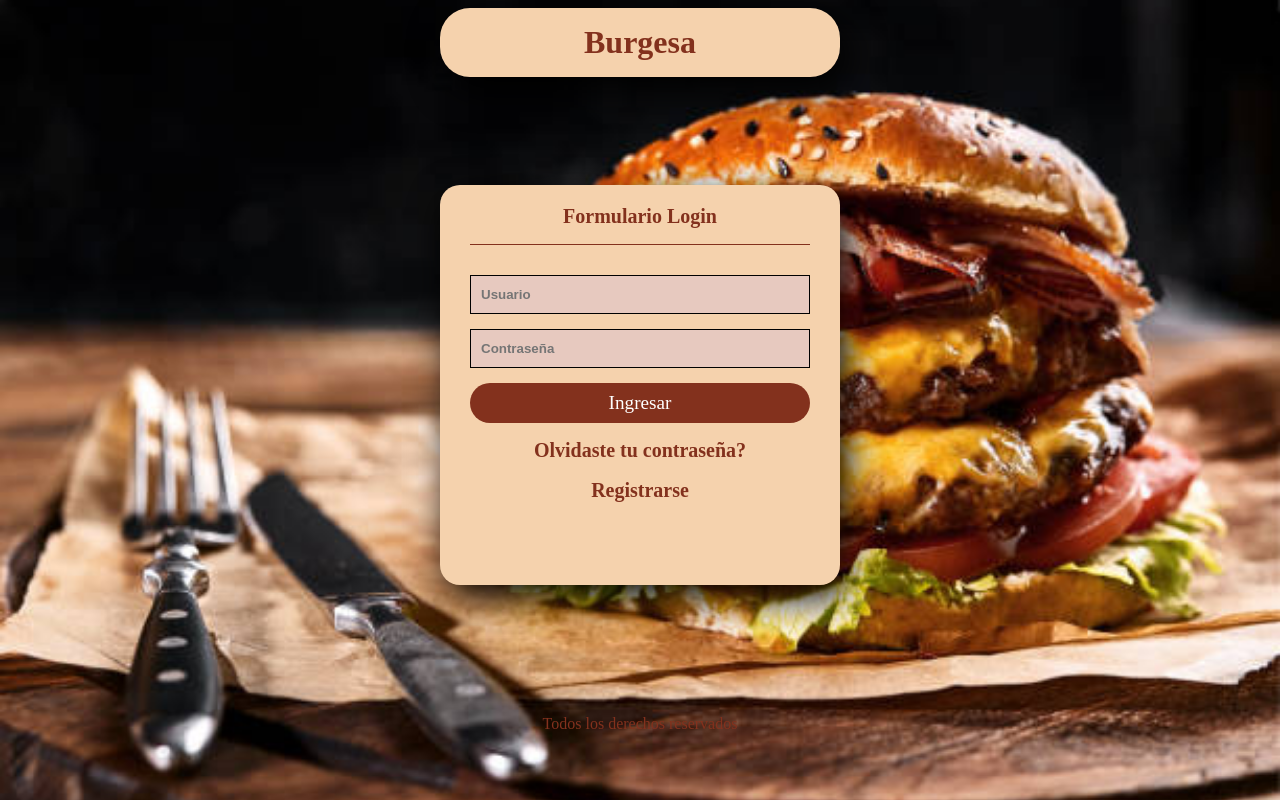
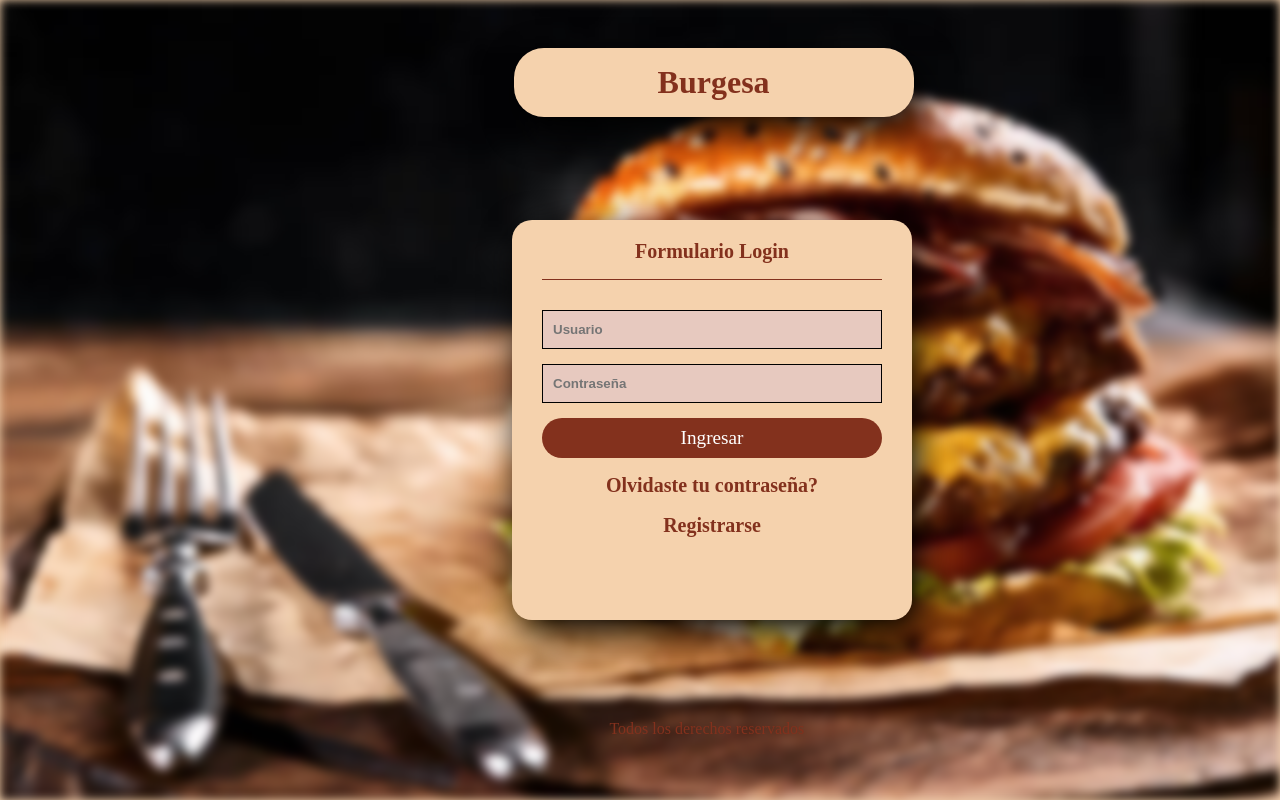
Before and after one commit to leomel266/Burgers-Melchiori, a plain HTML site: page log-in.html in a window 1280 px wide. Drawn offline with Linux system fonts and the light colour scheme.

Commit message:
Update css

```diff
--- a/estilo2.css
+++ b/estilo2.css
@@ -75,9 +75,7 @@ header,
 .footer-info,
 .footer-blog,
 .footer-us,
-.footer-index,
-.footer-log-in,
-.footer-login{
+.footer-index{
   text-align: center;
   margin-top: 50px;
   margin: 30px;
@@ -199,16 +197,21 @@ configuracion log-in
   width: 400px;
   border-radius: 30px;
   box-shadow: 7px 13px 37px #000;
+  position: absolute;
+  top: 5%;
+  left: 39.5%;
 
 
 }
-.logburg {
+.logburg .banner{
   min-height: 100vh;
   background: url(./fotos/istockphoto-1215569804-612x612.jpg) no-repeat center
     center fixed;
   background-size: cover;
+  filter: blur(5px);
 
 }
+
 
 
 .form-login {
@@ -221,6 +224,10 @@ configuracion log-in
   padding: 20px 30px;
   background: #f5d2ad;
   border-radius: 5%;
+  position: absolute;
+  top: 15%;
+  left: 40%;
+
 }
 
 
@@ -256,6 +263,12 @@ configuracion log-in
   color: #83311d;
   font-family: 'Alegreya', serif;
   text-decoration: none;
+}
+.footer-log-in{
+  width: 200px;
+  position: absolute;
+  top: 90%;
+  left: 41%;
 }
 /*
 configurcion de registrarse
```
